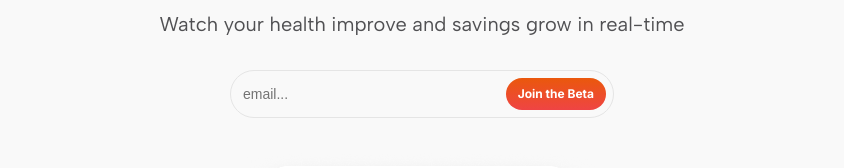
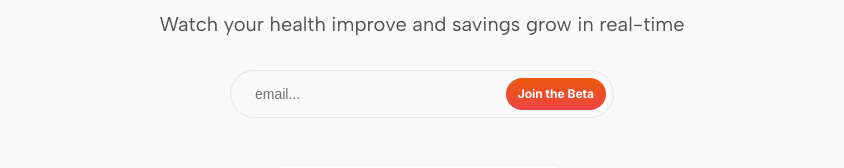
Before and after one commit to iamhenry/zero-proof-waitlist, a Next.js app: page / in a window 1280 px wide. Shown: the part 142-310 px from the top of the page, without its empty margins (218-1062 px from the left). Built offline with nearby package versions, Linux system fonts and the light colour scheme.

Commit message:
Adjust WaitlistForm input styling with left padding

```diff
--- a/components/forms/WaitlistForm.tsx
+++ b/components/forms/WaitlistForm.tsx
@@ -47,7 +47,7 @@ export function WaitlistForm() {
           value={email}
           onChange={(e) => setEmail(e.target.value)}
           required
-          className="w-full rounded-full pr-32 h-12 text-base shadow-none"
+          className="w-full px-6 rounded-full pr-32 h-12 text-base shadow-none"
           disabled={isLoading}
         />
         <button
```
